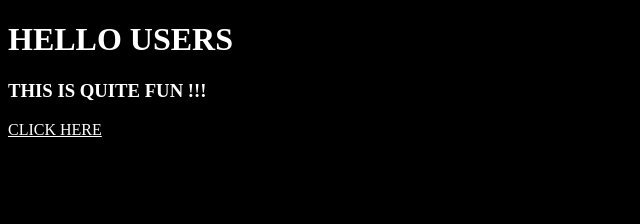
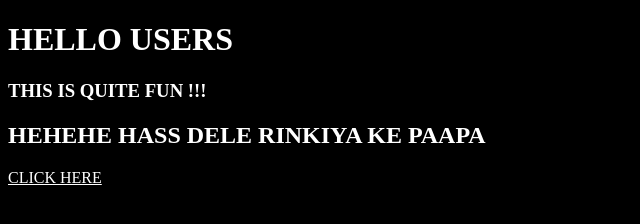
Before and after one commit to Oma3r3/mynodeapp, a website: page index.html in a window 1280 px wide. Shown: the whole page, without its empty margins (0-640 px from the left). Drawn offline with Linux system fonts and the light colour scheme.

Commit message:
Update index.html

```diff
--- a/index.html
+++ b/index.html
@@ -14,6 +14,7 @@
 <body>
     <h1>HELLO USERS</h1>
     <h3>THIS IS QUITE FUN !!!</h3>
+    <h2>HEHEHE HASS DELE RINKIYA KE PAAPA</h2>
     <a href="/anotherpage">CLICK HERE</a>
 </body>
 </html>
```
